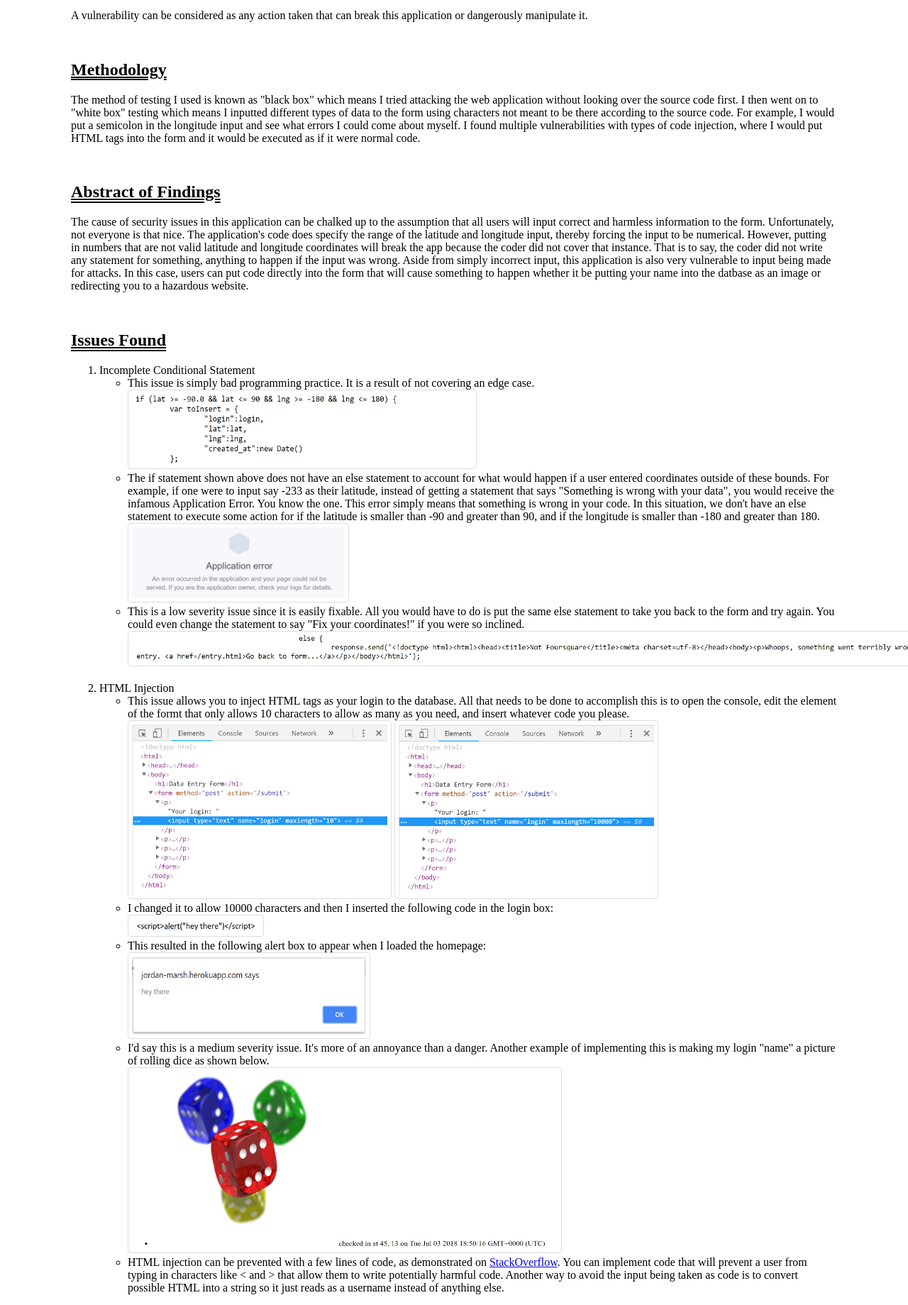
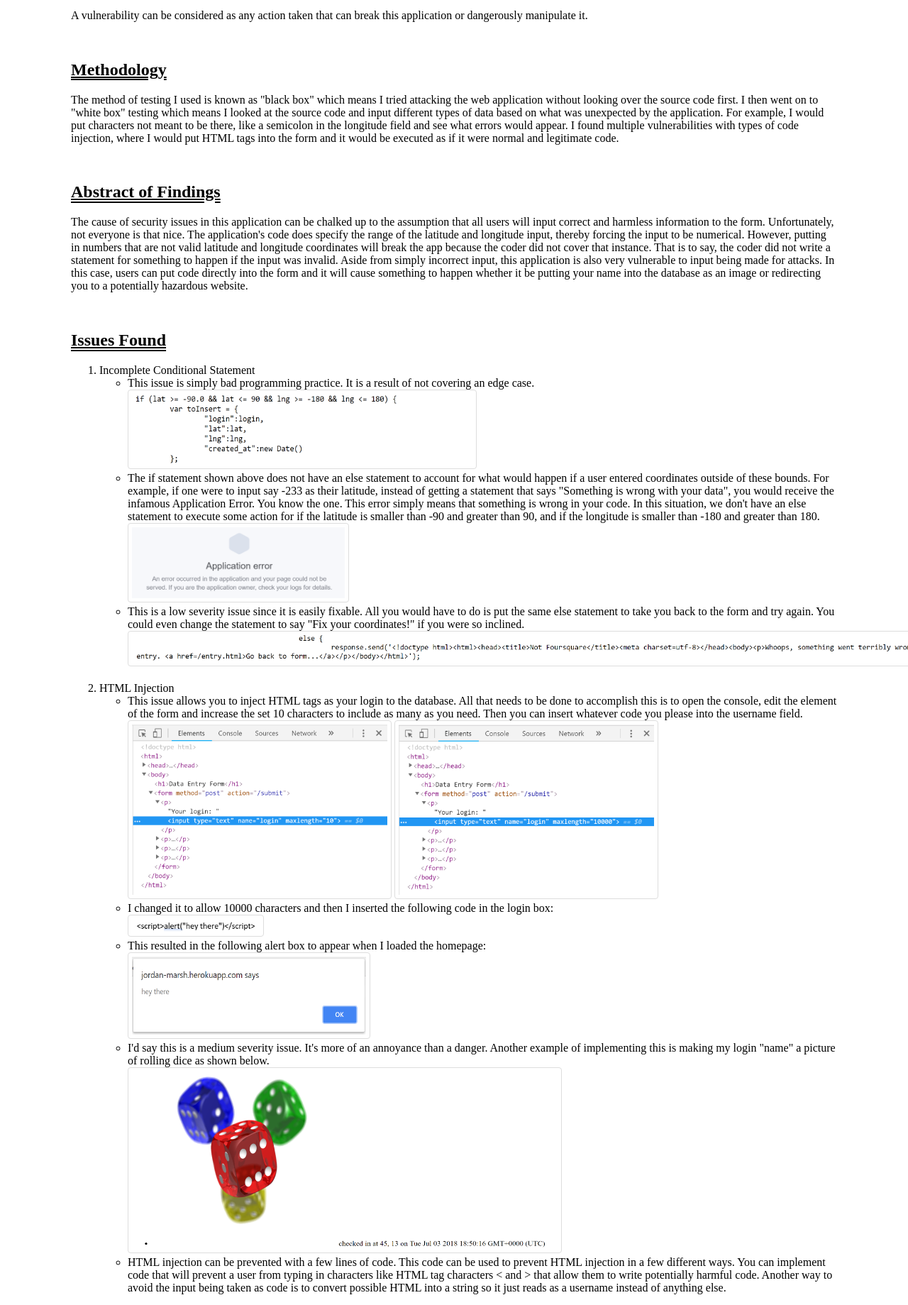
Before and after one commit to k8amanda/comp20-khanson, a plain HTML site: page security/index.html in a window 1280 px wide. Shown: the part 264-2103 px from the top of the page at 71% size. Drawn offline with Linux system fonts and the light colour scheme.

Commit message:
Update index.html

```diff
--- a/security/index.html
+++ b/security/index.html
@@ -15,11 +15,11 @@
 	<br>
 
 	<h2>Methodology</h2>
-	<p>The method of testing I used is known as "black box" which means I tried attacking the web application without looking over the source code first. I then went on to "white box" testing which means I inputted different types of data to the form using characters not meant to be there according to the source code. For example, I would put a semicolon in the longitude input and see what errors I could come about myself. I found multiple vulnerabilities with types of code injection, where I would put HTML tags into the form and it would be executed as if it were normal code.</p>
+	<p>The method of testing I used is known as "black box" which means I tried attacking the web application without looking over the source code first. I then went on to "white box" testing which means I looked at the source code and input different types of data based on what was unexpected by the application. For example, I would put characters not meant to be there, like a semicolon in the longitude field and see what errors would appear. I found multiple vulnerabilities with types of code injection, where I would put HTML tags into the form and it would be executed as if it were normal and legitimate code.</p>
 	<br>
 
 	<h2>Abstract of Findings</h2>
-	<p>The cause of security issues in this application can be chalked up to the assumption that all users will input correct and harmless information to the form. Unfortunately, not everyone is that nice. The application's code does specify the range of the latitude and longitude input, thereby forcing the input to be numerical. However, putting in numbers that are not valid latitude and longitude coordinates will break the app because the coder did not cover that instance. That is to say, the coder did not write any statement for something, anything to happen if the input was wrong. Aside from simply incorrect input, this application is also very vulnerable to input being made for attacks. In this case, users can put code directly into the form that will cause something to happen whether it be putting your name into the datbase as an image or redirecting you to a hazardous website.</p>
+	<p>The cause of security issues in this application can be chalked up to the assumption that all users will input correct and harmless information to the form. Unfortunately, not everyone is that nice. The application's code does specify the range of the latitude and longitude input, thereby forcing the input to be numerical. However, putting in numbers that are not valid latitude and longitude coordinates will break the app because the coder did not cover that instance. That is to say, the coder did not write a statement for something to happen if the input was invalid. Aside from simply incorrect input, this application is also very vulnerable to input being made for attacks. In this case, users can put code directly into the form and it will cause something to happen whether it be putting your name into the database as an image or redirecting you to a potentially hazardous website.</p>
 	<br>
 
 	<h2>Issues Found</h2>
@@ -36,7 +36,7 @@
 		<br>
 		<li>HTML Injection</li>
 		<ul>
-			<li>This issue allows you to inject HTML tags as your login to the database. All that needs to be done to accomplish this is to open the console, edit the element of the formt that only allows 10 characters to allow as many as you need, and insert whatever code you please.</li>
+			<li>This issue allows you to inject HTML tags as your login to the database. All that needs to be done to accomplish this is to open the console, edit the element of the form and increase the set 10 characters to include as many as you need. Then you can insert whatever code you please into the username field.</li>
 			<img src="elem1.png" alt="10 Characters" height="240" width="360">
 			<img src="elem2.png" alt="10000 Characters" height="240" width="360">
 			<li>I changed it to allow 10000 characters and then I inserted the following code in the login box:</li>
@@ -45,7 +45,7 @@
 			<img src="popup.png" alt="Popup" height="110" width="330">
 			<li>I'd say this is a medium severity issue. It's more of an annoyance than a danger. Another example of implementing this is making my login "name" a picture of rolling dice as shown below.</li>
 			<img src="dice.png" alt="Dice" height="250" width="600">
-			<li>HTML injection can be prevented with a few lines of code, as demonstrated on <a href="https://stackoverflow.com/questions/20855482/preventing-html-and-script-injections-in-javascript">StackOverflow</a>. You can implement code that will prevent a user from typing in characters like < and > that allow them to write potentially harmful code. Another way to avoid the input being taken as code is to convert possible HTML into a string so it just reads as a username instead of anything else.</li>
+			<li>HTML injection can be prevented with a few lines of code. This code can be used to prevent HTML injection in a few different ways. You can implement code that will prevent a user from typing in characters like HTML tag characters < and > that allow them to write potentially harmful code. Another way to avoid the input being taken as code is to convert possible HTML into a string so it just reads as a username instead of anything else.</li>
 		</ul>
 		<br>
 		<li>XSS Injection</li>
```
